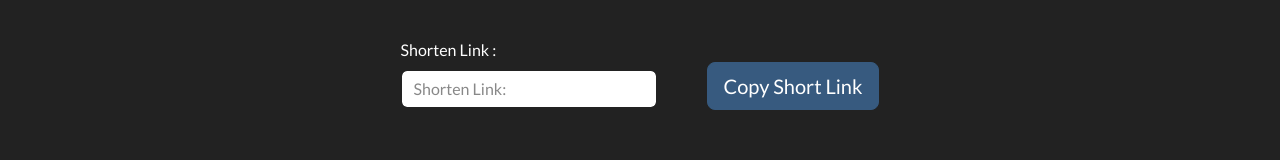
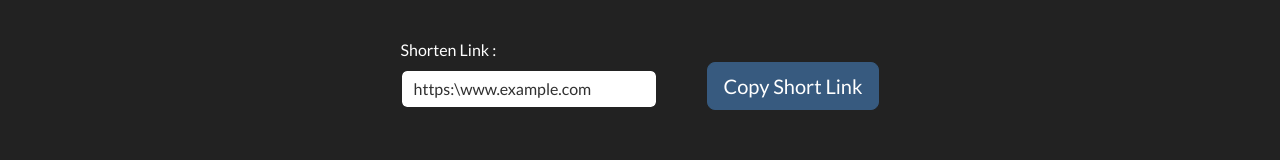
Before and after one commit to Deosen/NXO_1_Link-Shortening, a Vue app in the folder frontend/link-shortener-frontend/: page / in a window 1280 px wide. Shown: the part 501-661 px from the top of the page. Built offline with nearby package versions, Linux system fonts and the light colour scheme.

Commit message:
Adding default value to OutputLink.vue input

```diff
--- a/frontend/link-shortener-frontend/src/components/OutputLink.vue
+++ b/frontend/link-shortener-frontend/src/components/OutputLink.vue
@@ -1,15 +1,18 @@
 <template>
     <div class="output-link">
         <label class="form-label mt-4" for="readOnlyInput">Shorten Link :</label>
-        <input class="form-control" id="readOnlyInput" type="text" placeholder="Shorten Link:" readonly="" v-model="short_url" @click="copyToClipboard">
+        <input class="form-control" id="readOnlyInput" type="text" :value="short_url" readonly @click="copyToClipboard">
     </div>
 </template>
 
 <script>
   export default {
-        name: 'OutputAddress',
+       name: 'OutputLink',
         props: {
-        address: String
+            short_url: {
+                type: String,
+                default: 'https:\\www.example.com'
+            }
         }
     }
 </script>
```
